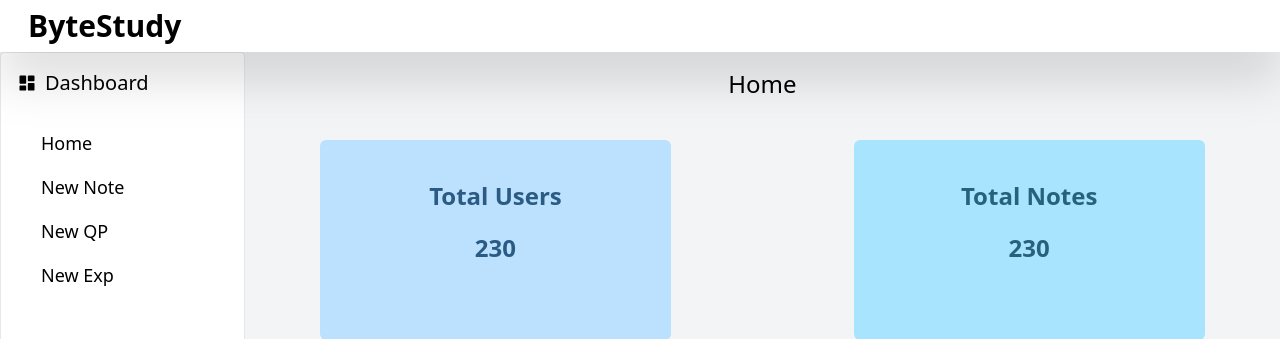
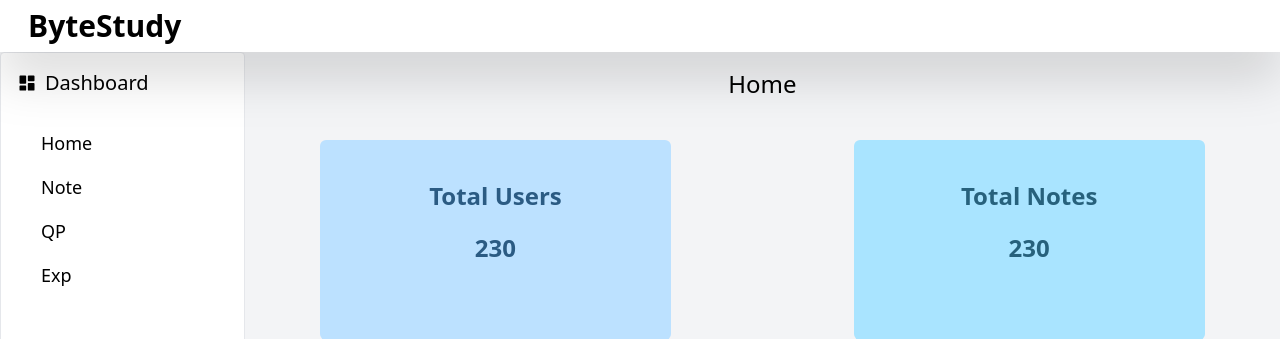
Before and after one commit to shivraj0124/ByteStudy, a React (Vite) app: page /Admin in a window 1280 px wide. Shown: the top 339 px of the page. Built offline with nearby package versions, Linux system fonts and the light colour scheme.

Commit message:
'post-form'

```diff
--- a/src/Components/Admin/AdminDashB.jsx
+++ b/src/Components/Admin/AdminDashB.jsx
@@ -43,9 +43,9 @@
                     </div>
                     <div className='flex flex-col text-lg m-8 list-none' >
                         <Link onClick={handleHome} to='/Admin' className='hover:underline hover:underline-offset-4 decoration-yellow-400 cursor-pointer'>Home</Link>
-                        <li className='mt-4 hover:underline hover:underline-offset-4 decoration-yellow-400 cursor-pointer' onClick={handleAddNew}>New Note</li>
-                        <li className='mt-4 hover:underline hover:underline-offset-4 decoration-yellow-400 cursor-pointer' onClick={handleAddNew}>New QP</li>
-                        <li className='mt-4 hover:underline hover:underline-offset-4 decoration-yellow-400 cursor-pointer' onClick={handleAddNew}>New Exp</li>
+                        <li className='mt-4 hover:underline hover:underline-offset-4 decoration-yellow-400 cursor-pointer' onClick={handleAddNew}>Note</li>
+                        <li className='mt-4 hover:underline hover:underline-offset-4 decoration-yellow-400 cursor-pointer' onClick={handleAddNew}>QP</li>
+                        <li className='mt-4 hover:underline hover:underline-offset-4 decoration-yellow-400 cursor-pointer' onClick={handleAddNew}>Exp</li>
                     </div>
                 </div>
 
@@ -56,9 +56,9 @@
                     </div>
                     <div className='flex flex-col md:hidden text-xl m-8 list-none' >
                         <Link onClick={handleHome} to='/Admin'  className='hover:underline hover:underline-offset-4 decoration-yellow-400 cursor-pointer' >Home</Link>
-                        <li  className='mt-4 hover:underline hover:underline-offset-4 decoration-yellow-400 cursor-pointer' onClick={handleAddNew}>New Note</li>
-                        <li className='mt-4 hover:underline hover:underline-offset-4 decoration-yellow-400 cursor-pointer' onClick={handleAddNew}>New QP</li>
-                        <li className='mt-4 hover:underline hover:underline-offset-4 decoration-yellow-400 cursor-pointer' onClick={handleAddNew}>New Exp</li>
+                        <li  className='mt-4 hover:underline hover:underline-offset-4 decoration-yellow-400 cursor-pointer' onClick={handleAddNew}>Note</li>
+                        <li className='mt-4 hover:underline hover:underline-offset-4 decoration-yellow-400 cursor-pointer' onClick={handleAddNew}>QP</li>
+                        <li className='mt-4 hover:underline hover:underline-offset-4 decoration-yellow-400 cursor-pointer' onClick={handleAddNew}>Exp</li>
                     </div>
                 </div>
                 {/* main view */}
--- a/src/Components/Admin/PostsForm.jsx
+++ b/src/Components/Admin/PostsForm.jsx
@@ -74,7 +74,7 @@
                 subject: selectedSub
             });
             if (data?.success) {
-               toast.success("Material created succesfully")
+               toast.success( `${posts} uploaded succesfully`)
             }
             else {
                 console.log(error)
@@ -105,17 +105,17 @@
 
     return (
         <>
-            <div className="w-100 mt-16 justify-center px-5 lg:px-72 md:pb-52 max-md:pb-16">
+            <div className="w-100 mt-16 justify-center max-xl:px-2 xl:px-52 md:pb-52 max-md:pb-4">
                 <div className="w-[100%] flex md:flex-row max-md:flex-col p-3 bg-slate-300 rounded-md">
                     <div className="w-[40%] max-md:w-[100%] h-auto bg-slate-200">
                         <img src={img1} className="md:h-[100%] w-100 max-md:w-[100%] max-md:h-[20%] rounded-md" alt="Add Posts" />
                     </div>
                     <div className="w-[60%] max-md:w-[100%] max-md:h-[70%] max-md:pb-16 md:h-auto text-center text-2xl font-semibold p-10 max-md:p-5 bg-slate-200">
-                        <h1 className="font underline underline-offset-2">Add {posts}</h1>
-                        <div className="mt-10 text-xl font-normal">
-                            <div className="">
-                                <label>Select department</label>
-                                <Select className="w-full" id="dep" onChange={handleDepChange}>
+                        <h1 className="font underline underline-offset-2">Add New {posts}</h1>
+                        <div className="mt-10 text-xl justify-center font-normal">
+                            <div className="flex max-md:flex-col justify-center  items-center md:flex-row ">
+                                <label className='max-md:w-[100%] font-semibold'>Select department:</label>
+                                <Select className="max-md:w-[80%] md:w-[57%] h-max font-semibold text-2xl m-0 md:ml-1" id="dep" onChange={handleDepChange}>
                                     {dep.map((s) => (
                                         <Option key={s._id} value={s._id}>
                                             {s.name}
@@ -123,13 +123,13 @@
                                     ))}
                                 </Select>
                             </div>
-                            <div className="mt-5">
-                                <label htmlFor="semesters" className="w-[80%]">
+                            <div className="mt-5 flex max-md:flex-col justify-center  items-center md:flex-row ">
+                                <label htmlFor="semesters" className='font-semibold'>
                                     Choose Semester:
                                 </label>
                                 <Select
                                     id="semesters"
-                                    className="w-max focus:outline-none"
+                                    className="max-md:w-[80%] md:w-[57%] font-semibold md:ml-3 focus:outline-none"
                                     value={selectedSem}
                                     onChange={handlesemchange}
                                 >
@@ -141,13 +141,13 @@
                                     ))}
                                 </Select>
                             </div>
-                            <div className="mt-5">
-                                <label htmlFor="subjects" className="w-[80%]">
+                            <div className="mt-5 flex max-md:flex-col justify-center  items-center md:flex-row ">
+                                <label htmlFor="subjects " className='font-semibold'>
                                     Choose Subject:
                                 </label>
                                 <Select
                                     id="semesters"
-                                    className="w-max focus:outline-none"
+                                    className="max-md:w-[80%] md:w-[57%] font-semibold md:ml-7 focus:outline-none"
                                     value={selectedSub}
                                     onChange={handlesubchange}
                                 >
```
